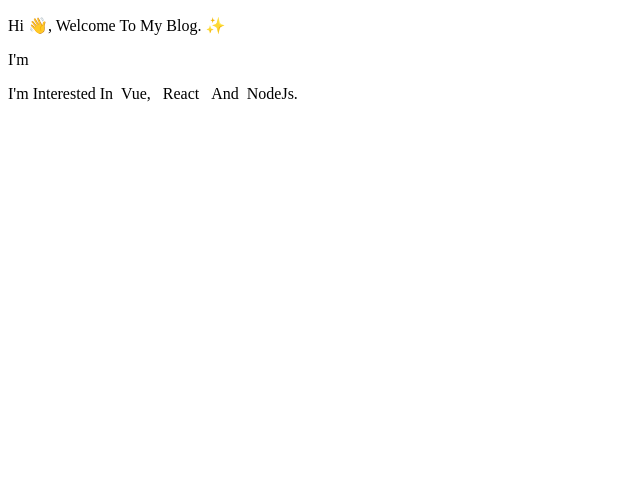
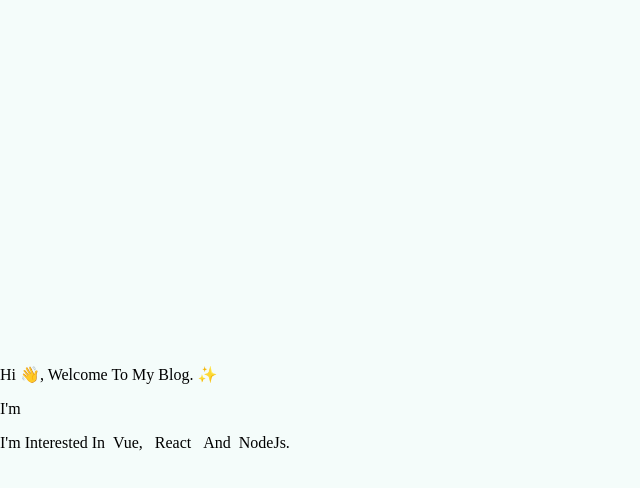
Before and after one commit to aa0330/Blog-bar, a React (Vite) app in the folder client/: page / in a window 1280 px wide. Shown: the top 488 px of the page, without its empty margins (0-640 px from the left). Built offline with nearby package versions, Linux system fonts and the light colour scheme.

Commit message:
feat: 主页样式调整1

```diff
--- a/client/src/main.jsx
+++ b/client/src/main.jsx
@@ -2,6 +2,7 @@
 import ReactDOM from "react-dom/client";
 import { RouterProvider, createBrowserRouter } from "react-router-dom";
 import { routes } from "@/app/router";
+import './style.scss'
 
 ReactDOM.createRoot(document.getElementById("root")).render(
   <React.StrictMode>
--- a/client/src/pages/Home/index.jsx
+++ b/client/src/pages/Home/index.jsx
@@ -1,21 +1,12 @@
-import React from "react";
-import { Upload } from "antd";
-import { Link } from "react-router-dom";
+import React, { useState, useEffect } from "react";
 import "./index.scss";
 
 const Index = () => {
-
-
-
-
-
-
   return (
-    <div class="w-60 mx-auto flex justify-between">
-      <div class="flex pb-20 justify-between items-center w-full px-14">
-        <div>
-          <p class="text-2xl mb-2">Hi 👋, Welcome To My Blog. ✨</p>
-          <p class="text-4xl font-bold mb-2">
+    <div class="home_container">
+        <div class="home_context">
+          <p>Hi 👋, Welcome To My Blog. ✨</p>
+          <p>
             I'm
             {/* <span class="text-cyan-400"> {blogName}</span>. */}
           </p>
@@ -65,7 +56,6 @@
             alt="Avatar"
           />
         </div> */}
-      </div>
     </div>
   );
 };
--- a/client/src/pages/Home/index.scss
+++ b/client/src/pages/Home/index.scss
@@ -1,43 +1,17 @@
-.home {
-  .posts {
-    margin-top: 50px;
+.home_container {
+  width: 100vw;
+  height: 100vh;
+  display: flex;
+  align-items: center;
+  justify-content: space-between;
+  background-color: #f4fcfa;
+  .home_container {
+    width: 100%;
+    padding: 20;
     display: flex;
-    flex-direction: column;
-    gap: 150px;
-    .post {
-      display: flex;
-      gap: 100px;
-
-      &:nth-child(2n) {
-        flex-direction: row-reverse;
-      }
-
-      .img {
-        flex: 2;
-        position: relative;
-
-        &::after {
-          content: "";
-          width: 100%;
-          height: 100%;
-          background-color: #fff;
-          position: absolute;
-          top: 20px;
-          left: -20px;
-          z-index: -1;
-        }
-
-        img {
-          width: 100%;
-          max-height: 400px;
-          object-fit: cover;
-        }
-      }
-      .content {
-        flex: 3;
-        display: flex;
-        flex-direction: column;
-      }
+    justify-content: center;
+    p {
+      margin: 0;
     }
   }
 }
--- a/client/src/style.scss
+++ b/client/src/style.scss
@@ -1,12 +1,4 @@
-.app {
-  display: flex;
-  justify-content: center;
-  background-color: #fafaf7;
-  .container {
-    width: 1024px;
-    .link {
-      text-decoration: none;
-      color: inherit;
-    }
-  }
+body {
+  padding: 0;
+  margin: 0;
 }
```
Also changed, not shown: client/src/App.jsx (deleted, +0 -15 lines).
